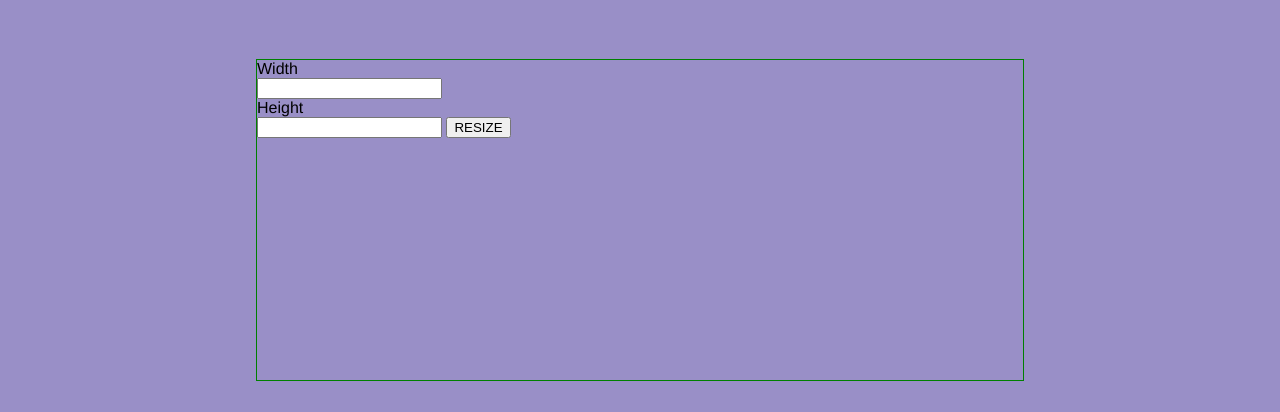
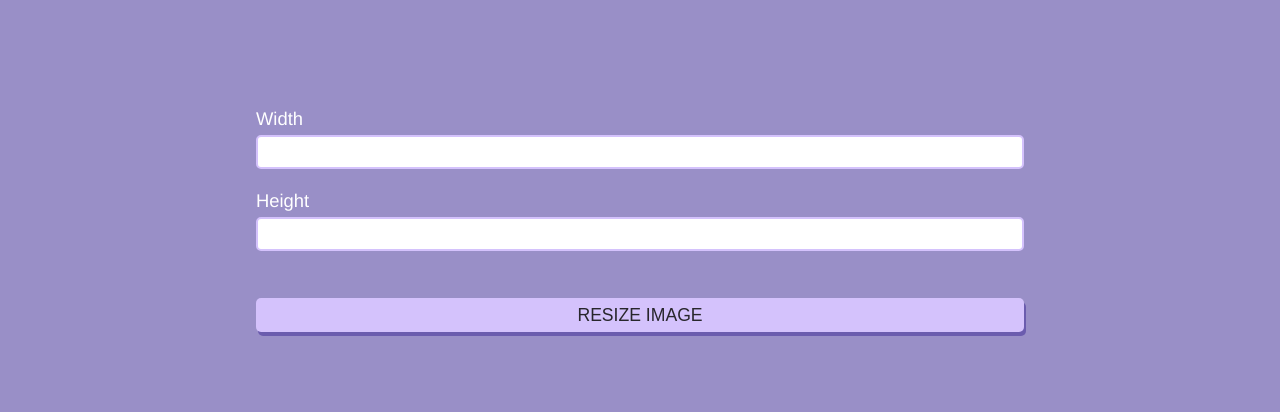
Before and after one commit to KermitRen/image-resizer, an Electron app: page app/index.html in a window 1280 px wide. Shown: the part 388-800 px from the top of the page. Drawn offline with nearby package versions, Linux system fonts and the light colour scheme; a web font is replaced by a local one.

Commit message:
more work on the form

```diff
--- a/app/index.html
+++ b/app/index.html
@@ -28,11 +28,15 @@
                 <p id="file_label">File: <i id="file_name"> Bird.Png </i> </p>
             </div>
             <div id = "form_inputs">
-                <p class="input_label"> Width</p>
-                <input type="text">
-                <p class="input_label"> Height</p>
-                <input type="text">
-                <button> RESIZE</button>
+                <div class="input_field">
+                    <p>Width</p>
+                    <input type="text" size="10">
+                </div>
+                <div class="input_field">
+                    <p>Height</p>
+                    <input type="text" size="10">
+                </div>
+                <button id="resize_button" type="button"> Resize Image</button>
             </div>
 
         </div>
--- a/app/reset.scss
+++ b/app/reset.scss
@@ -3,7 +3,7 @@ h1, h2, h3, h4, h5, h6, p, blockquote, pre,
 a, abbr, acronym, address, big, cite, code,
 del, dfn, em, img, ins, kbd, q, s, samp,
 small, strike, strong, sub, sup, tt, var,
-b, u, i, center,
+b, u, i, input, center,
 dl, dt, dd, ol, ul, li,
 fieldset, form, label, legend,
 table, caption, tbody, tfoot, thead, tr, th, td,
@@ -16,7 +16,7 @@ time, mark, audio, video {
 	border: 0;
 	-moz-box-sizing: border-box;
     -webkit-box-sizing: border-box;
-     box-sizing: border-box;
+    box-sizing: border-box;
 }
 
 article, aside, details, figcaption, figure,
--- a/app/style.scss
+++ b/app/style.scss
@@ -142,6 +142,7 @@ html, body {
     flex-flow: column nowrap;
     align-items: center;
     justify-content: space-around;
+    color: white;
 
     #image_box {
         width: 100%;
@@ -175,8 +176,52 @@ html, body {
     }
 
     #form_inputs {
-        border: 1px solid green;
         width: 100%;
         height: 42%;
+        padding: 5% 0;
+        display: flex;
+        flex-flow: column nowrap;
+        align-items: center;
+        justify-content: space-around;
+
+        .input_field {
+            width: 100%;
+
+            p {
+                font-size: 115%;
+                margin-bottom: 5px;
+            }
+
+            input {
+                width: 100%;
+                height: 34px;
+                border: none;
+                outline: none;
+                border-radius: 5px;
+                font-size: 115%;
+                padding: 0 5px;
+                line-height: 30px;
+                border: 2px solid $secondary
+            }
+        }
+
+        #resize_button {
+            display: block;
+            width: 100%;
+            height: 34px;
+            border: none;
+            border-radius: 5px;
+            font-size: 110%;
+            text-transform: uppercase;
+            background-color: $secondary;
+            color: $dark;
+            margin-top: 25px;
+            box-shadow: 2px 4px darken($primary, 15%);
+
+            &:hover {
+                cursor: pointer;
+                background-color: darken($secondary, 2%);
+            }
+        }
     }
 }
```
Also changed, not shown: app/reset.css, app/style.css, 2 other files.
